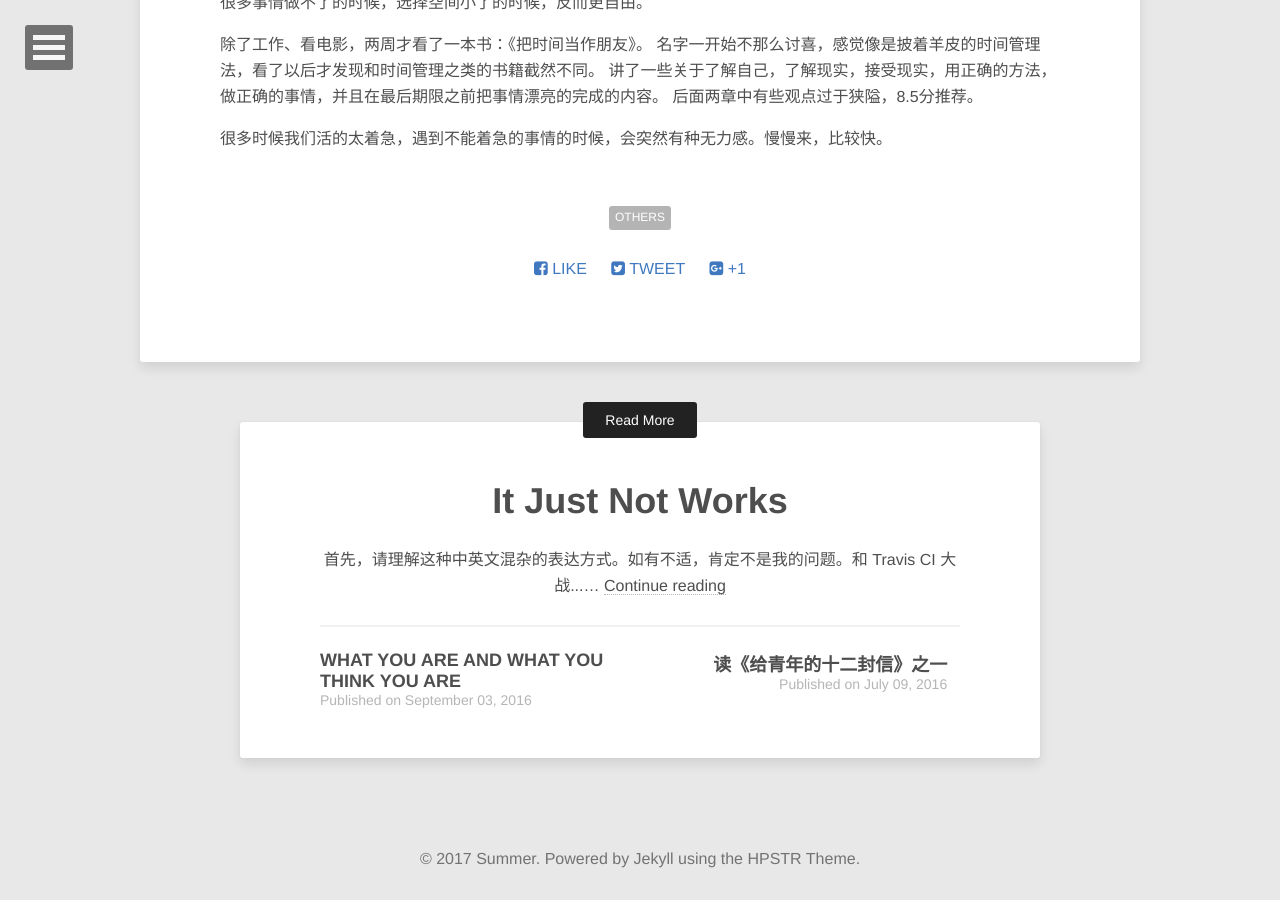
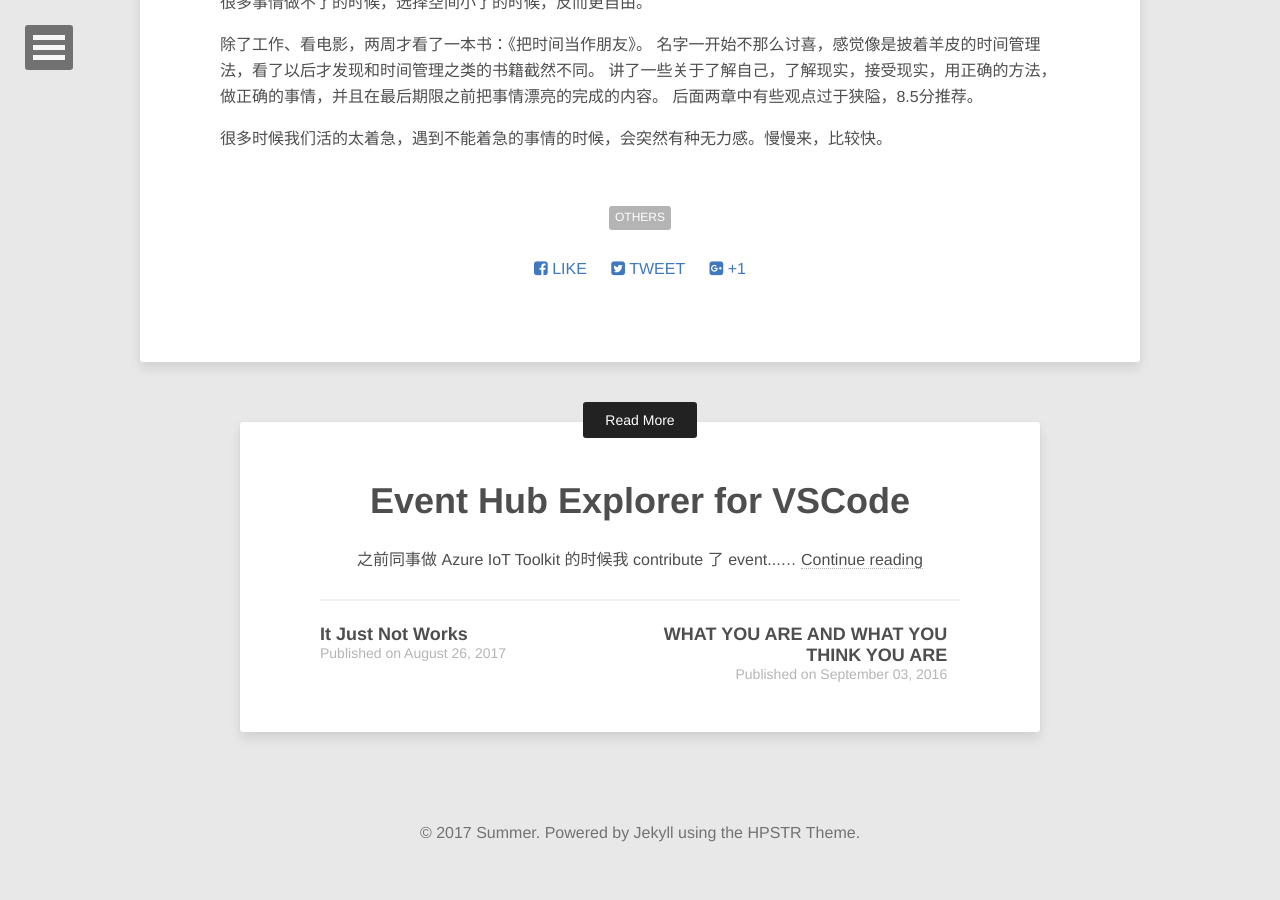
Before and after one commit to SummerSun/SummerSun.github.io, a Jekyll site: the page built from _posts/2016-08-29-GUZHE.markdown, in a window 1280 px wide and 900 px high, scrolled down 812 px. Built offline with Jekyll 4.4.1, drawn with Linux system fonts in a browser that asks for light colours; nearby versions of some CDN libraries; after the commit the page ends 1686 px from its top, so only the background shows below that; some of the changed lines change nothing that is shown.

Commit message:
add post: event hub explorer for vscode

```diff
--- a/_posts/2017-08-26-It-Just-Not-Works.markdown
+++ b/_posts/2017-08-26-It-Just-Not-Works.markdown
@@ -5,7 +5,7 @@ date:   2017-08-26 10:00:00
 tags: [Work]
 ---
 
-首先，请理解这种中英文混杂的表达方式。如有不适，肯定不是我的问题。
+首先，请理解这种中英文混杂的表达方式。如有不适，且忍着吧。
 
 和 Travis CI 大战几十回合，终于在第二十几回合的时候把 nuget package 成功的 publish 到了 myget.
 
--- /dev/null
+++ b/_posts/2017-08-27-Event-Hub-Explorer-For-VSCode.markdown
@@ -0,0 +1,18 @@
+---
+layout: post
+title: Event Hub Explorer for VSCode
+---
+
+之前同事做 Azure IoT Toolkit 的时候我 contribute 了 event hub explorer 的功能，包括
+
+- send message to event hub
+- monitor event hub messages
+
+现在他的 extension 被官方收编，由于政治原因，剔除了 event hub 的功能。
+
+我只想说，有些 team，有些事情做的，唉。
+
+Anyway，我把这个功能单独写了一个 extension publish 到 vscode market place。原以为不会有什么人用，结果一周的时间已经看到几十个下载量了。写个 blog 推广一下。功能简单直接。顺便案例一下同事做的官方收编的 vscode extension，包括几乎所有你能想到的 azure iothub 的功能。
+
+- [Azure Event Hub Explorer](https://marketplace.visualstudio.com/items?itemName=Summer.azure-event-hub-explorer)
+ - [Azure IoT Toolkit](https://marketplace.visualstudio.com/items?itemName=vsciot-vscode.azure-iot-toolkit)
```
